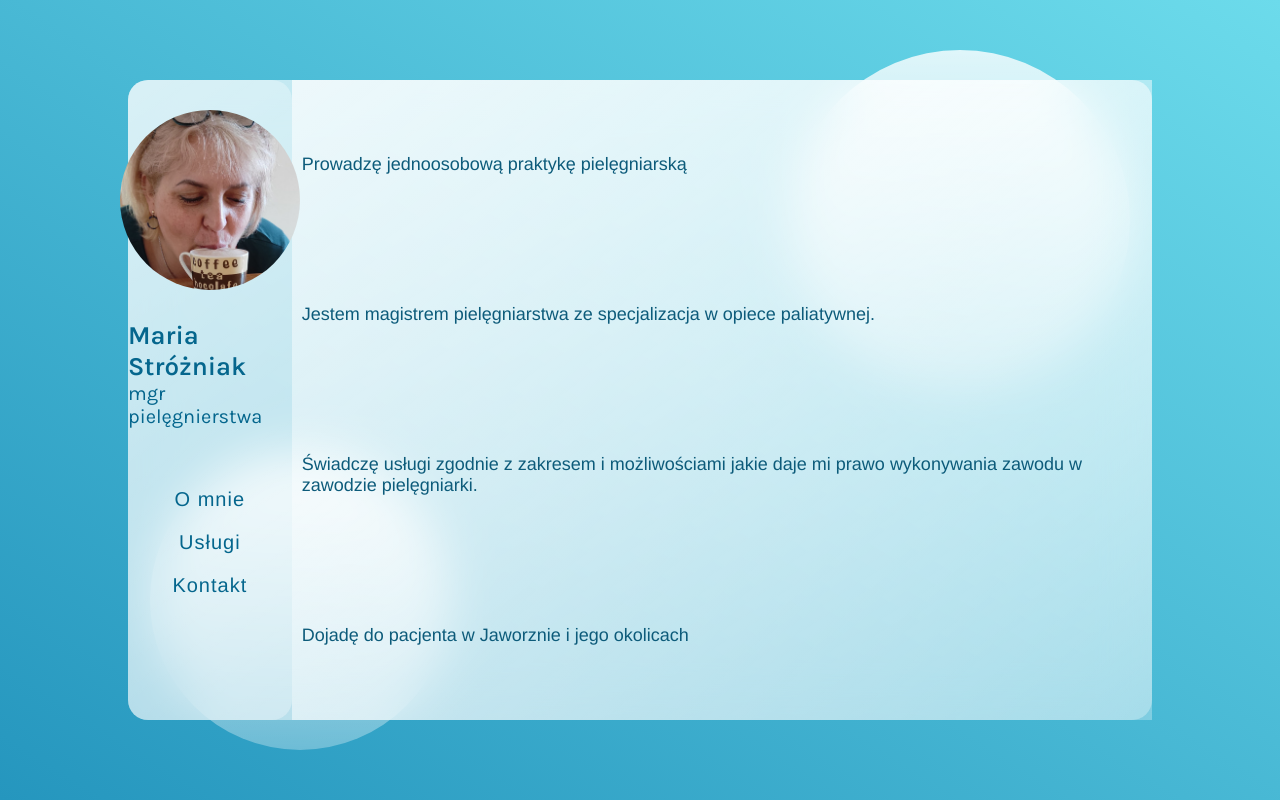
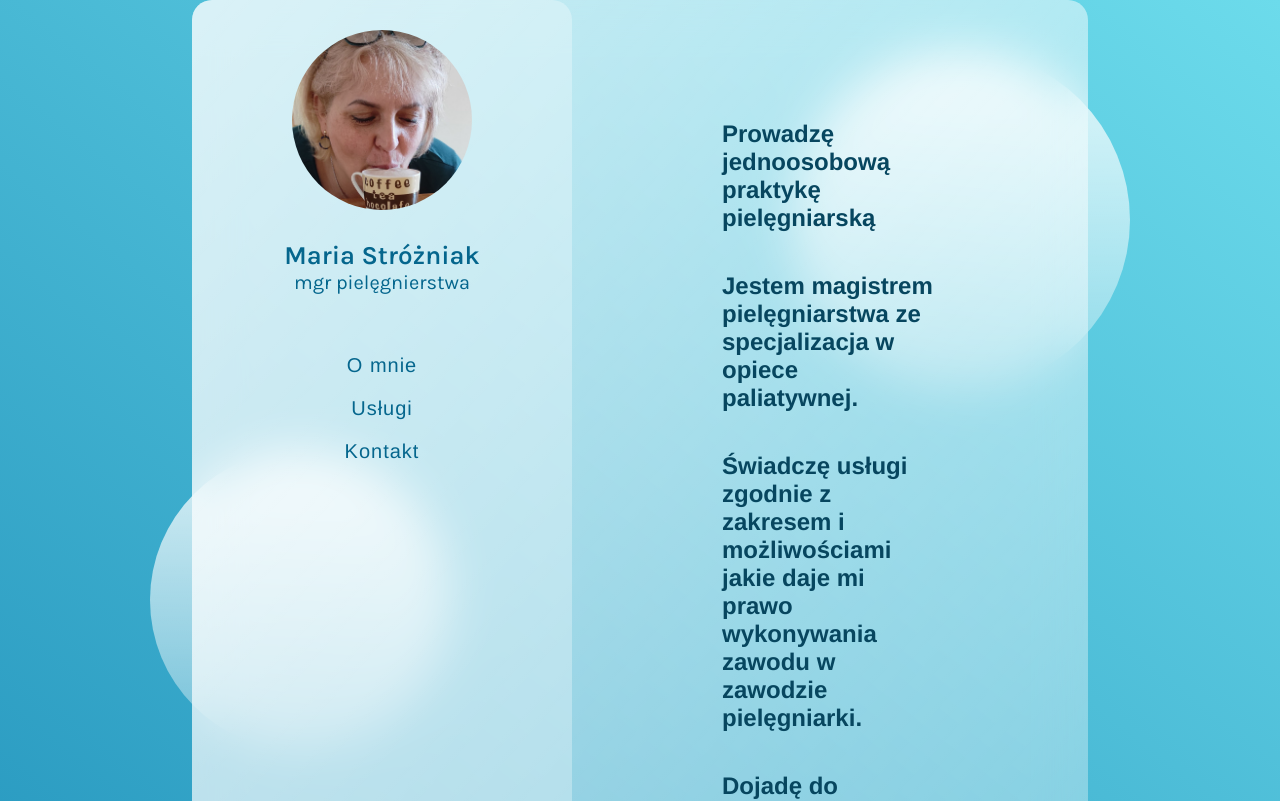
Before and after one commit to TymoteuszStr/SerwisMed-glassApp, a Vue app: page / in a window 1280 px wide. Shown: the top 801 px of the page. Built offline with nearby package versions, Linux system fonts and the light colour scheme.

Commit message:
add proper animation

```diff
--- a/src/components/Dashboard.vue
+++ b/src/components/Dashboard.vue
@@ -37,11 +37,15 @@ export default {
   border-radius: inherit;
 }
 
-@media (max-width: 1280px) {
+@media (max-width: 1024px) {
   .dashboard {
-    max-width: 80vw;
+    display: flex;
+    flex-direction: column;
+    align-items: center;
+    width: 100%;
+    min-width: initial;
+    background-color: rgba(255, 255, 255, 0);
     height: auto;
-    min-width: 100px;
   }
 }
 </style>
--- a/src/components/Description.vue
+++ b/src/components/Description.vue
@@ -60,7 +60,7 @@ export default {
     color: rgb(7, 70, 95);
   }
 }
-@media (max-width: 1280px) {
+@media (max-width: 1024px) {
   .textWrapper {
     background: linear-gradient(
       to right bottom,
@@ -69,15 +69,14 @@ export default {
     );
     top: auto;
     left: 0;
-    width: 80vw;
-    height: auto;
+    height: 400px;
     margin: 0;
-    padding:10px;
+    text-align: center;
+    overflow-y: scroll;
 
     .text {
-      height: auto;
       margin: 0;
-      padding: 10px 0;
+      padding: 0px 15px;
       font-size: 18px;
       font-weight: 400;
       color: rgb(13, 91, 122);
--- a/src/components/Glass.vue
+++ b/src/components/Glass.vue
@@ -1,6 +1,6 @@
 <template>
   <div class="glass">
-    <Dashboard @navNr="setCurrentPage" />
+    <Dashboard class="dashboard" @navNr="setCurrentPage" />
     <Description v-if="showText" :textNr="currentPage" />
   </div>
 </template>
@@ -12,16 +12,17 @@ import Description from "@/components/Description.vue";
 export default {
   name: "Glass",
   components: {
-    Dashboard,Description
+    Dashboard,
+    Description,
   },
   setup() {
     let currentPage = ref(0);
     const setCurrentPage = ($event) => {
       currentPage.value = $event;
     };
-    const showText = window.innerWidth >=1280? true:false
+    const showText = window.innerWidth >= 1280 ? true : false;
 
-    return { setCurrentPage,currentPage,showText };
+    return { setCurrentPage, currentPage, showText };
   },
 };
 </script>
@@ -42,9 +43,13 @@ export default {
   backdrop-filter: blur(24px);
 }
 
-@media (max-width: 1280px) {
+@media (max-width: 1024px) {
   .glass {
-    width: 80vw;
+    width: 80%;
+
+    .dashboard {
+      width: 100%;
+    }
   }
 }
 </style>
--- a/src/components/Nav.vue
+++ b/src/components/Nav.vue
@@ -72,7 +72,7 @@ export default {
   }
 }
 
-@media (max-width: 1280px) {
+@media (max-width: 1024px) {
   .navList {
     .navItem {
       display: flex;
@@ -85,7 +85,7 @@ export default {
 //animation
 .show-enter-active,
 .show-leave-active {
-  transition: all 0.3s ease-out;
+  transition: all 0.4s ease-out;
 }
 .show-enter-from,
 .show-leave-to {
```
